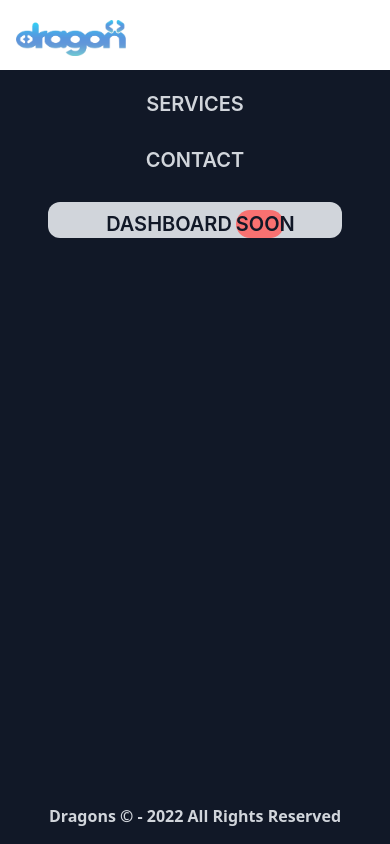
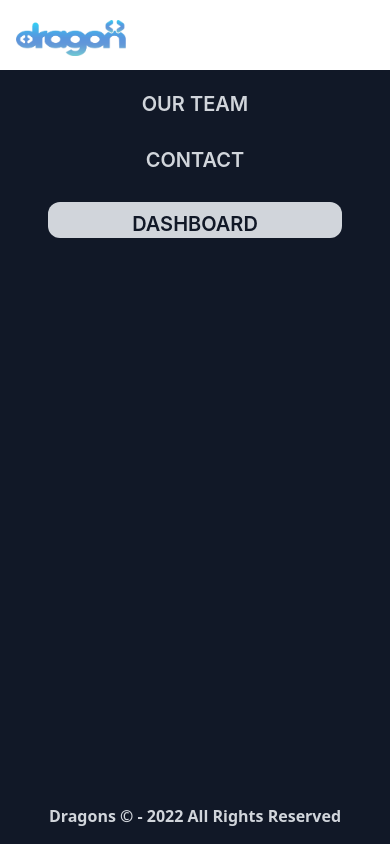
Before and after one commit to Hamdysaad20/dragonsWebsite, a Next.js app: page / in a window 390 px wide. Shown: the top 844 px of the page. Built offline with nearby package versions, Linux system fonts and the light colour scheme.

Commit message:
erorr mobol

```diff
--- a/components/FormSideSection.jsx
+++ b/components/FormSideSection.jsx
@@ -6,7 +6,7 @@ import hand from "../public/JSON/68978-3d-hand.json";
 function FormSideSection() {
   return (
     <div className='lg:w-[500px] relative  h-full flex justify-center mx-auto min-w-[300px]'>
-      <div className='w-[200px] hover:scale-90 duration-500 lg:mb-[100px] lg:w-[500px]'>
+      <div className='w-[200px] hover:scale-90 duration-1000 lg:mb-[100px] lg:w-[500px]'>
         <Lottie animationData={hand} />{" "}
         <div>
           <h1
--- a/components/Header.jsx
+++ b/components/Header.jsx
@@ -37,7 +37,7 @@ function Header(props) {
             <Image
               className='hover:opacity-50   duration-700'
               src={props.herflogo}
-              alt='divzoon'
+              alt='Dragons'
               height='36'
               width='110'
               loading='eager'
@@ -47,7 +47,7 @@ function Header(props) {
         </Link>
         <div className='lg:flex pt-3 hidden text-stone-100 select-none cursor-pointer  gap-4 justify-center mx-8'>
           <Link href={props.HerfService} passHref>
-            <h5 className='duration-500 hover:text-gray-500'>Services</h5>
+            <h5 className='duration-500 hover:text-gray-500'>Our Team</h5>
           </Link>
 
           <Link href={props.HerfContact} passHref>
@@ -161,7 +161,7 @@ function Header(props) {
         <div className=' select-none mx-12  cursor-pointer  m-3 text-center lg:hidden'>
           <Link className='text-gray-300' href={props.HerfService} passHref>
             <div className='  hover:bg-gray-800/40 duration-300 py-2 text-xl font-semibold text-gray-300 rounded-xl'>
-              Services
+              Our Team
             </div>
           </Link>
         </div>
@@ -177,9 +177,6 @@ function Header(props) {
           <Link className='text-gray-300' href={props.HerfDash} passHref>
             <div className='bg-gray-300 justify-center flex  hover:bg-red-400 duration-300 pt-2 text-xl font-semibold text-gray-900 rounded-xl'>
               <span>Dashboard</span>
-              <h6 className='w-12 ml-1  rounded-full duration-500 hover:text-white bg-red-400'>
-                Soon
-              </h6>
             </div>
           </Link>
         </div>
```
